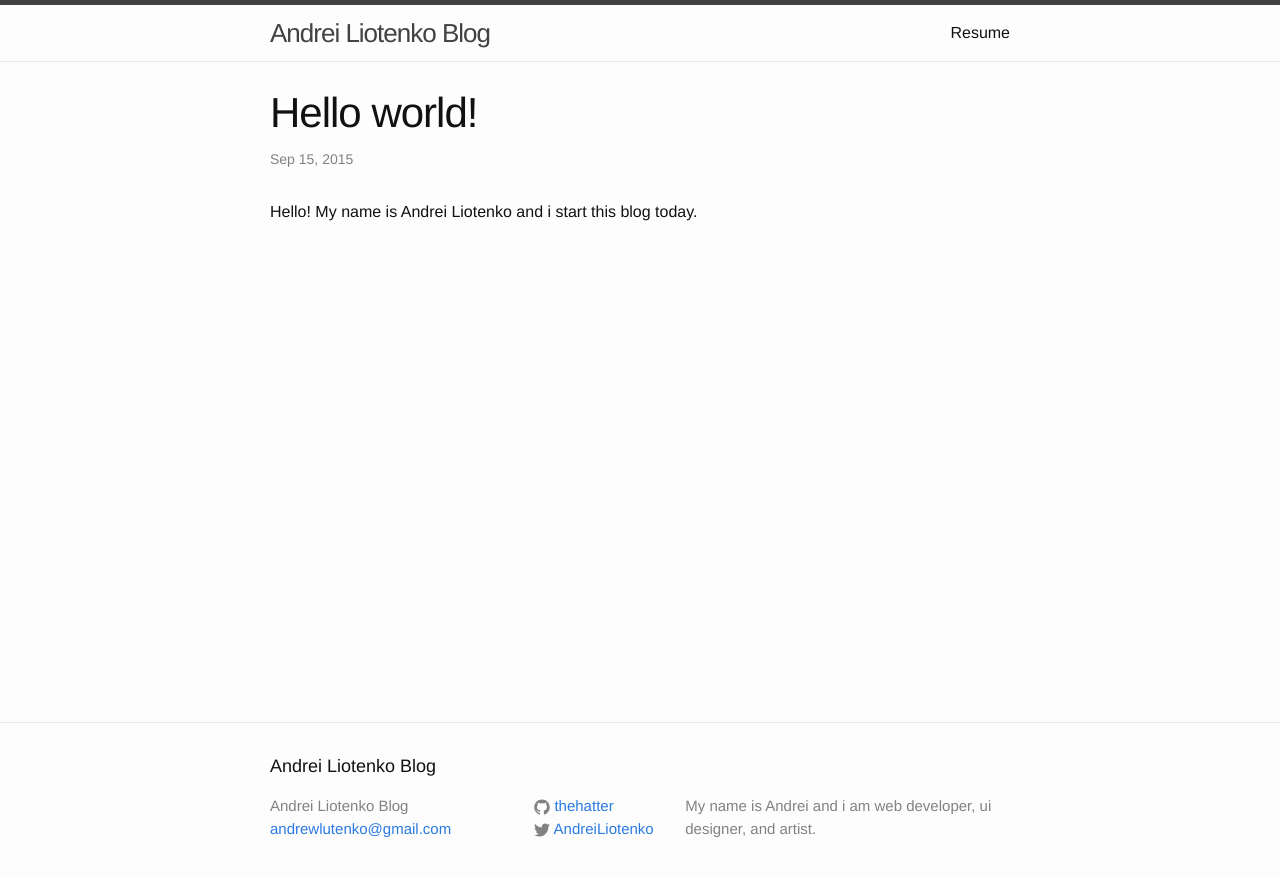
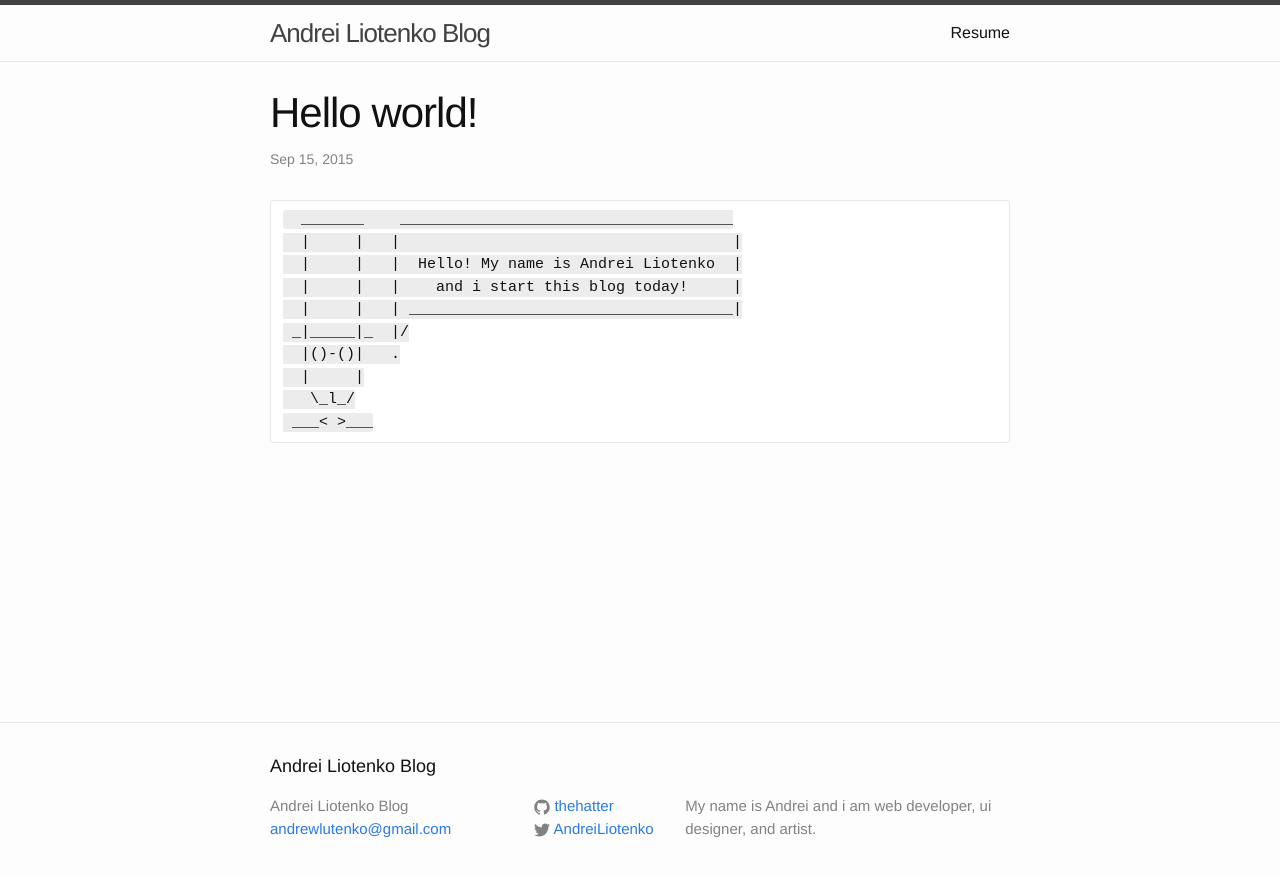
Before and after one commit to thehatter/thehatter.github.io, a Jekyll site: the page built from _posts/2015-09-15-hello-world.markdown, in a window 1280 px wide. Shown: the top 877 px of the page. Built offline with Jekyll 4.4.1, drawn with Linux system fonts in a browser that asks for light colours.

Commit message:
add hello text-art

```diff
--- a/_posts/2015-09-15-hello-world.markdown
+++ b/_posts/2015-09-15-hello-world.markdown
@@ -5,4 +5,13 @@ date:   2015-09-15 15:38:12
 categories: start
 ---
 
-Hello! My name is Andrei Liotenko and i start this blog today.
+      _______    _____________________________________
+      |     |   |                                     |
+      |     |   |  Hello! My name is Andrei Liotenko  |
+      |     |   |    and i start this blog today!     |
+      |     |   | ____________________________________|
+     _|_____|_  |/
+      |()-()|   .
+      |     |
+       \_l_/
+     ___< >___
```
